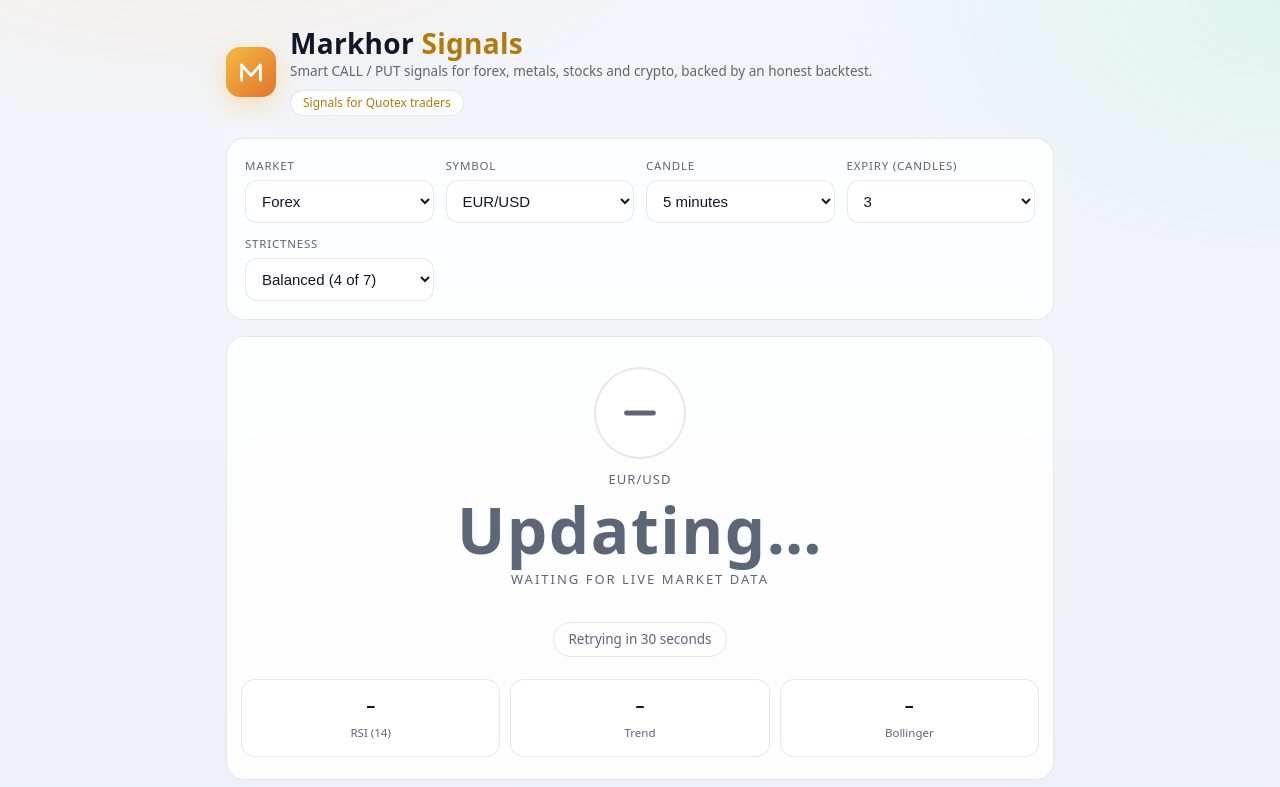
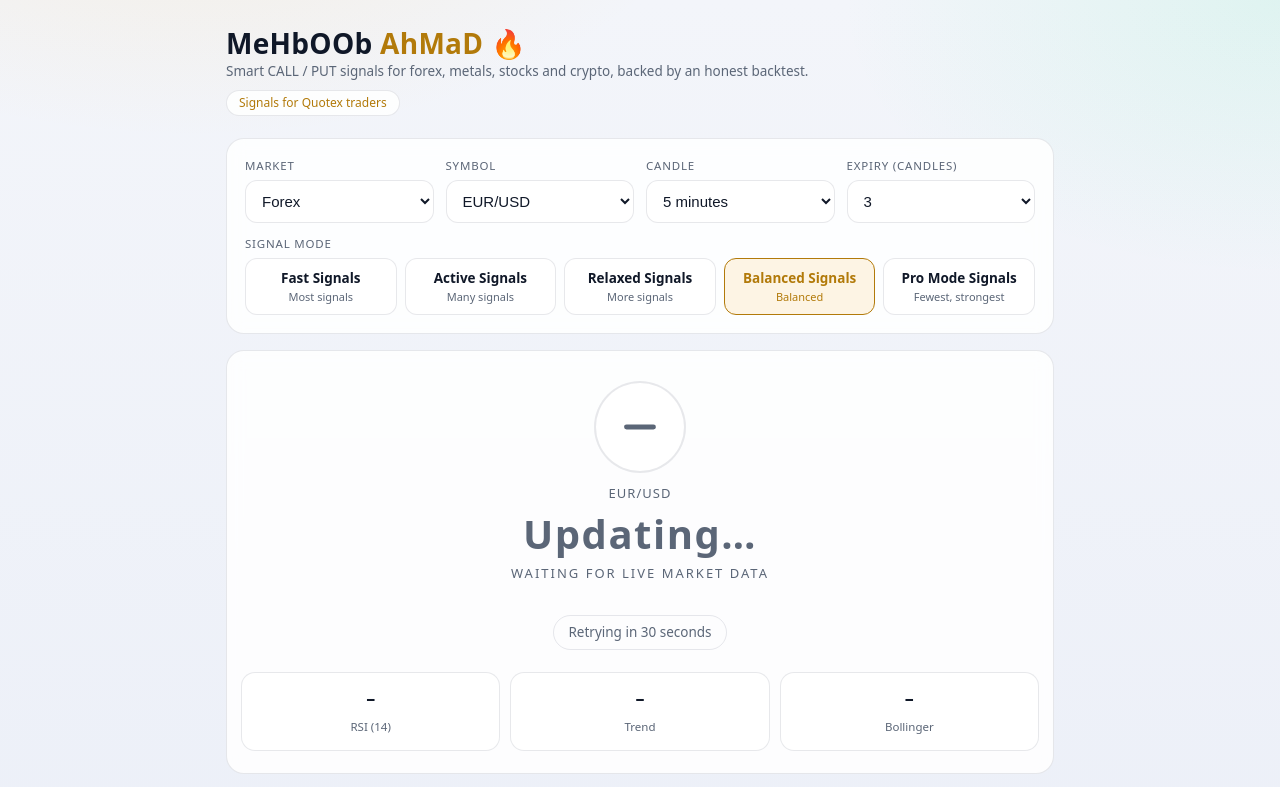
Before and after one commit to MehboobAhmaddv/signal-site, a plain HTML site: page index.html in a window 1280 px wide. Shown: the top 787 px of the page. Drawn offline with Linux system fonts and the light colour scheme; no server answers.

Commit message:
Add files via upload

```diff
--- a/index.html
+++ b/index.html
@@ -3,8 +3,8 @@
 <head>
 <meta charset="utf-8">
 <meta name="viewport" content="width=device-width, initial-scale=1">
-<title>Markhor Signals – CALL / PUT Technical Signals</title>
-<meta name="description" content="Markhor Signals: indicator-based CALL / PUT suggestions for forex, metals, stocks and crypto with an honest live backtest.">
+<title>MeHbOOb AhMaD 🔥 – CALL / PUT Signals</title>
+<meta name="description" content="MeHbOOb AhMaD: indicator-based CALL / PUT suggestions for forex, metals, stocks and crypto with an honest live backtest.">
 <style>
 :root{--bg:#0a0e17;--bg2:#101726;--card:rgba(255,255,255,.04);--bd:rgba(255,255,255,.09);--tx:#eef2f9;--mu:#8d99ae;--up:#2ee59d;--dn:#ff5c6c;--ac:#f5b942;--sel:#141c2e}
 @media(prefers-color-scheme:light){:root{--bg:#f3f5fa;--bg2:#e6ebf6;--card:rgba(255,255,255,.85);--bd:rgba(20,30,60,.1);--tx:#101828;--mu:#5b6677;--up:#07935a;--dn:#d6283b;--ac:#b27a0a;--sel:#fff}}
@@ -14,8 +14,6 @@ body{margin:0;min-height:100vh;color:var(--tx);font:16px/1.55 system-ui,-apple-s
  background:radial-gradient(900px 500px at 15% -10%,rgba(245,185,66,.14),transparent 60%),radial-gradient(800px 500px at 100% 0,rgba(46,229,157,.10),transparent 55%),linear-gradient(var(--bg),var(--bg2))}
 .w{max-width:860px;margin:0 auto;padding:22px 16px 40px}
 .brand{display:flex;align-items:center;gap:14px;margin:6px 0 22px}
-.logo{width:50px;height:50px;border-radius:14px;display:grid;place-items:center;background:linear-gradient(135deg,#f5b942,#e0742b);box-shadow:0 8px 24px rgba(245,185,66,.35)}
-.logo svg{width:28px;height:28px}
 .brand h1{margin:0;font-size:28px;letter-spacing:.3px;line-height:1.1}
 .brand h1 span{color:var(--ac)}
 .brand p{margin:2px 0 0;color:var(--mu);font-size:13.5px}
@@ -70,6 +68,13 @@ canvas#ch{width:100%;height:320px;display:block;margin-top:10px}
 #q:focus{border-color:var(--ac)}
 #srow{grid-column:1/-1;display:none}
 .me{display:block;width:104px;height:104px;margin:0 auto 12px;border-radius:50%;object-fit:cover;border:3px solid var(--ac);box-shadow:0 10px 28px rgba(245,185,66,.28)}
+.modes{display:flex;gap:8px;flex-wrap:wrap}
+.mode{flex:1 1 130px;padding:10px 8px;border-radius:12px;border:1px solid var(--bd);background:var(--sel);color:var(--tx);font:600 13.5px system-ui,sans-serif;cursor:pointer;text-align:center}
+.mode small{display:block;font-weight:400;font-size:11px;color:var(--mu);margin-top:2px}
+.mode.on{border-color:var(--ac);background:rgba(245,185,66,.14);color:var(--ac)}
+.mode.on small{color:var(--ac)}
+#mrow{grid-column:1/-1}
+.big.long{font-size:clamp(24px,7.4vw,40px);line-height:1.25}
 .ft{text-align:center;margin-top:26px;font-size:14.5px;color:var(--mu)}
 .ft b{color:var(--tx)}
 .wa{display:inline-flex;align-items:center;gap:9px;margin-top:12px;padding:10px 20px 10px 12px;border-radius:99px;background:#25d366;color:#fff;font-weight:700;text-decoration:none;box-shadow:0 8px 22px rgba(37,211,102,.3);transition:transform .15s}
@@ -82,11 +87,8 @@ canvas#ch{width:100%;height:320px;display:block;margin-top:10px}
 <div class="w">
 
 <div class="brand">
-  <div class="logo">
-    <svg viewBox="0 0 24 24" fill="none" stroke="#fff" stroke-width="2.4" stroke-linecap="round" stroke-linejoin="round"><path d="M4 19V6l8 9 8-9v13"/></svg>
-  </div>
   <div>
-    <h1>Markhor <span>Signals</span></h1>
+    <h1>MeHbOOb <span>AhMaD 🔥</span></h1>
     <p>Smart CALL / PUT signals for forex, metals, stocks and crypto, backed by an honest backtest.</p>
     <span class="chip">Signals for Quotex traders</span>
   </div>
@@ -98,7 +100,7 @@ canvas#ch{width:100%;height:320px;display:block;margin-top:10px}
   <div id="srow"><label>Search any company</label><input id="q" placeholder="Type a company name or ticker, e.g. Tesla or NVDA" autocomplete="off"></div>
   <div><label>Candle</label><select id="tf"><option value="1min">1 minute</option><option value="5min" selected>5 minutes</option><option value="15min">15 minutes</option></select></div>
   <div><label>Expiry (candles)</label><select id="ex"><option>1</option><option selected>3</option><option>5</option><option>10</option></select></div>
-  <div><label>Strictness</label><select id="st"><option value="30">Strict (5 of 7 checks)</option><option value="35" selected>Balanced (4 of 7)</option><option value="40">Relaxed (3 of 7)</option></select></div>
+  <div id="mrow"><label>Signal mode</label><div class="modes" id="modes"></div><input type="hidden" id="st" value="35"></div>
 </div></div>
 
 <div class="warn" id="warn"></div>
@@ -143,12 +145,12 @@ canvas#ch{width:100%;height:320px;display:block;margin-top:10px}
 </div>
 
 <div class="card disc">
-  <b>Important.</b> Markhor Signals is an educational technical-analysis tool, not financial advice. Signals combine several indicators and a news check to filter weak setups, but they are not guarantees, and no strategy wins reliably on short expiries. Most people who trade binary options lose money, and binary options are restricted or banned for retail traders in many countries (including the EU, UK and Australia). Check your local rules and never risk money you can’t afford to lose. This site is not affiliated with Quotex or any broker. Prices come from a third-party data provider and can differ from your broker’s, and broker-specific OTC pairs are not covered. Metals and stocks depend on your data plan (free plans mainly cover US stocks), and each market has opening hours.
+  <b>Important.</b> This site is an educational technical-analysis tool, not financial advice. Signals combine several indicators and a news check to filter weak setups, but they are not guarantees, and no strategy wins reliably on short expiries. Most people who trade binary options lose money, and binary options are restricted or banned for retail traders in many countries (including the EU, UK and Australia). Check your local rules and never risk money you can’t afford to lose. This site is not affiliated with Quotex or any broker. Prices come from a third-party data provider and can differ from your broker’s, and broker-specific OTC pairs are not covered. Metals and stocks depend on your data plan (free plans mainly cover US stocks), and each market has opening hours.
 </div>
 
 <div class="ft">
   <img class="me" src="images/creator.jpg" alt="Site creator" width="104" height="104" loading="lazy">
-  Created By <b>Mehboob Ahmad</b><br>
+  Created By <b>MeHbOOb AhMaD 🇵🇰</b>
   <div class="soc">
     <a class="wa" href="https://wa.me/923016955911" target="_blank" rel="noopener" aria-label="Chat on WhatsApp">
     <svg viewBox="0 0 24 24"><path d="M12 1a11 11 0 0 0-9.4 16.7L1 23l5.4-1.6A11 11 0 1 0 12 1z" fill="#fff"/><path transform="translate(5.6 5.6) scale(.5)" fill="#25d366" d="M6.62 10.79c1.44 2.83 3.76 5.14 6.59 6.59l2.2-2.2c.27-.27.67-.36 1.02-.24 1.12.37 2.33.57 3.57.57.55 0 1 .45 1 1V20c0 .55-.45 1-1 1-9.39 0-17-7.61-17-17 0-.55.45-1 1-1h3.5c.55 0 1 .45 1 1 0 1.25.2 2.45.57 3.57.11.35.03.74-.25 1.02l-2.2 2.2z"/></svg>
@@ -163,12 +165,18 @@ canvas#ch{width:100%;height:320px;display:block;margin-top:10px}
 <script src="engine.js"></script>
 <script>
 const $=id=>document.getElementById(id);
-const PAYOUT=0.85,TF={'1min':60,'5min':300,'15min':900},MIN={30:5,35:4,40:3};
+const PAYOUT=0.85,TF={'1min':60,'5min':300,'15min':900},MIN={30:5,35:4,40:3,45:3,50:3};
 const PAIRS=['EUR/USD','GBP/USD','USD/JPY','USD/CHF','AUD/USD','USD/CAD','NZD/USD','EUR/GBP','EUR/JPY','EUR/CHF','EUR/AUD','EUR/CAD','EUR/NZD','GBP/JPY','GBP/CHF','GBP/AUD','GBP/CAD','GBP/NZD','AUD/JPY','AUD/CAD','AUD/CHF','AUD/NZD','CAD/JPY','CAD/CHF','CHF/JPY','NZD/JPY','NZD/CAD','NZD/CHF','BTC/USD','ETH/USD'];
 const LIST={fx:PAIRS.map(p=>[p,p]),
  mt:[['XAU/USD','Gold (XAU/USD)'],['XAG/USD','Silver (XAG/USD)'],['XPT/USD','Platinum (XPT/USD)'],['XPD/USD','Palladium (XPD/USD)']],
  cr:['BTC','ETH','SOL','XRP','BNB','ADA','DOGE','LTC'].map(c=>[c+'/USD',c+'/USD']),
  st:[['AAPL','Apple (AAPL)'],['MSFT','Microsoft (MSFT)'],['GOOGL','Alphabet (GOOGL)'],['AMZN','Amazon (AMZN)'],['NVDA','NVIDIA (NVDA)'],['META','Meta (META)'],['TSLA','Tesla (TSLA)'],['NFLX','Netflix (NFLX)'],['AMD','AMD (AMD)'],['INTC','Intel (INTC)'],['JPM','JPMorgan (JPM)'],['V','Visa (V)'],['MA','Mastercard (MA)'],['WMT','Walmart (WMT)'],['DIS','Disney (DIS)'],['KO','Coca-Cola (KO)'],['PEP','PepsiCo (PEP)'],['NKE','Nike (NKE)'],['BA','Boeing (BA)'],['XOM','ExxonMobil (XOM)']]};
+const MODES=[[50,'Fast Signals','Most signals'],[45,'Active Signals','Many signals'],[40,'Relaxed Signals','More signals'],[35,'Balanced Signals','Balanced'],[30,'Pro Mode Signals','Fewest, strongest']];
+function drawModes(){const box=$('modes');box.innerHTML='';
+ MODES.forEach(([v,n,sub])=>{const b=document.createElement('button');b.type='button';b.className='mode'+(+$('st').value===v?' on':'');
+  b.textContent=n;const sm=document.createElement('small');sm.textContent=sub;b.appendChild(sm);
+  b.onclick=()=>{$('st').value=v;drawModes();load()};box.appendChild(b)})}
+drawModes();
 function fill(){const m=$('mk').value;$('sym').innerHTML=LIST[m].map(([v,l])=>`<option value="${v}">${l}</option>`).join('');$('srow').style.display=m==='st'?'block':'none'}
 fill();
 let nextClose=0,timer=null,retryT=null;
@@ -180,7 +188,7 @@ const isFx=s=>s.includes('/')&&!isCrypto(s)&&!isMetal(s);
 const cur=s=>isFx(s)?s.split('/'):['USD'];
 
 function setCard(s,title,badge,why,sc,wait,none){
- $('sg').textContent=title;$('sg').className='big '+(s===1?'CALL':s===-1?'PUT':'WAIT');
+ $('sg').textContent=title;$('sg').className='big '+(s===1?'CALL':s===-1?'PUT':'WAIT')+(title.length>8?' long':'');
  $('sc').dataset.s=s===1?'call':s===-1?'put':'none';$('sb').textContent=badge;
  $('ic').innerHTML=s===1?ARW+'<path d="M12 20V5M5 11l7-7 7 7"/></svg>':s===-1?ARW+'<path d="M12 4v15M5 13l7 7 7-7"/></svg>':DASH;
  $('dots').innerHTML=s?Array.from({length:7},(_,k)=>`<i class="${k<sc?'on':''}"></i>`).join(''):'';
@@ -229,7 +237,7 @@ function renderNews(sym,ev){const box=$('nw');box.innerHTML='';
 
 async function load(){
  clearTimeout(retryT);
- const sym=$('sym').value,tf=$('tf').value,ex=+$('ex').value,lowR=+$('st').value,P={rsi:lowR,min:MIN[lowR],step:TF[tf]*1000};
+ const sym=$('sym').value,tf=$('tf').value,ex=+$('ex').value,lowR=+$('st').value,P={rsi:lowR,min:MIN[lowR],step:TF[tf]*1000};if(lowR===45)Object.assign(P,{adx:15,rk:0.2,major:false});if(lowR===50)Object.assign(P,{rsi:50,min:tf==='1min'?2:3,adx:15,rk:0.2,major:false});
  let cs;
  try{
   const r=await fetch(`/.netlify/functions/candles?symbol=${encodeURIComponent(sym)}&interval=${tf}`);
@@ -240,7 +248,7 @@ async function load(){
  }catch(e){showDown(e.message);return}
  let ev=null;try{const r=await fetch('/.netlify/functions/news'),d=await r.json();if(d.ok)ev=d.events}catch(e){}
  renderNews(sym,ev);
- $('warn').style.display='none';
+ const fast=lowR===50;$('warn').style.display=fast?'block':'none';if(fast)$('warn').textContent='Fast mode gives many signals, but they are lower quality. Use a demo account only, and check the backtest below.';
  const x=calc(cs),i=x.c.length-1,res=evalAt(x,i,P);
  let s=res.s,why=res.why,block=res.block;
  const hot=ev&&hotEvent(sym,ev,ex*TF[tf]/60);
@@ -250,7 +258,7 @@ async function load(){
  $('pr').textContent=sym.split('@')[0]+' · '+$('tf').selectedOptions[0].text;
  $('ct').textContent=sym.split('@')[0]+' · '+$('tf').selectedOptions[0].text;$('cc').style.display='block';last={x,s};draw(x,s);
  if(s)setCard(s,s===1?'UP':'DOWN',(s===1?'CALL':'PUT')+' · SETUP STRENGTH '+res.sc+'/7',why,res.sc);
- else setCard(0,hot?'NEWS WINDOW':'NO SIGNAL','PAUSED',[block||'Waiting for a high-quality setup'],0);
+ else setCard(0,hot?'NEWS WINDOW':'WAITING FOR DIRECTION','PAUSED',[block||'Waiting for a high-quality setup'],0);
  $('vr').textContent=x.r[i].toFixed(1);
  $('vt').textContent=x.e60[i]>x.e150[i]?'Up ▲':'Down ▼';
  $('vb').textContent=x.c[i]<x.lo[i]?'Below lower':x.c[i]>x.hi[i]?'Above upper':'Inside bands';
@@ -259,7 +267,7 @@ async function load(){
  $('bw').textContent=b.n?`${(wr*100).toFixed(1)}% (${(lo*100).toFixed(0)}–${(hi*100).toFixed(0)}%)`:'–';
  $('bb').textContent=(be*100).toFixed(1)+'%';
  $('be').textContent=b.n?(b.pnl/b.n>=0?'+':'')+(b.pnl/b.n).toFixed(3):'–';
- $('vd').textContent=b.n<30?'Too few trades to conclude anything. Try Relaxed strictness or a longer expiry.':
+ $('vd').textContent=b.n<30?'Too few trades to conclude anything. Try a looser signal mode or a longer expiry.':
   lo>be?'Rules beat break-even on this sample. This is in-sample history only, so it is not proof of a future edge.':
   'No proven edge: the win-rate range includes or falls below break-even. Treat signals as unreliable.';
  startTimer();
```
